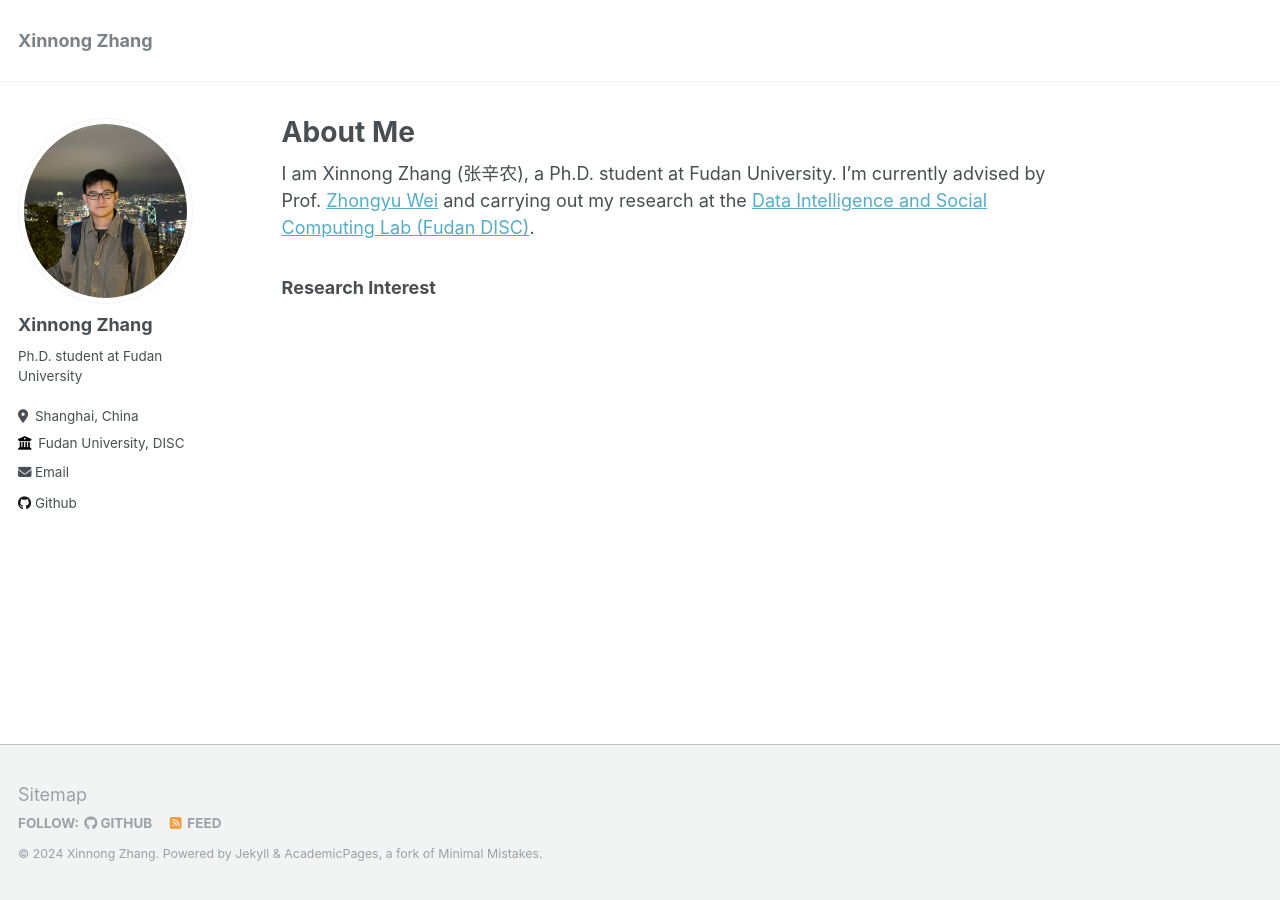
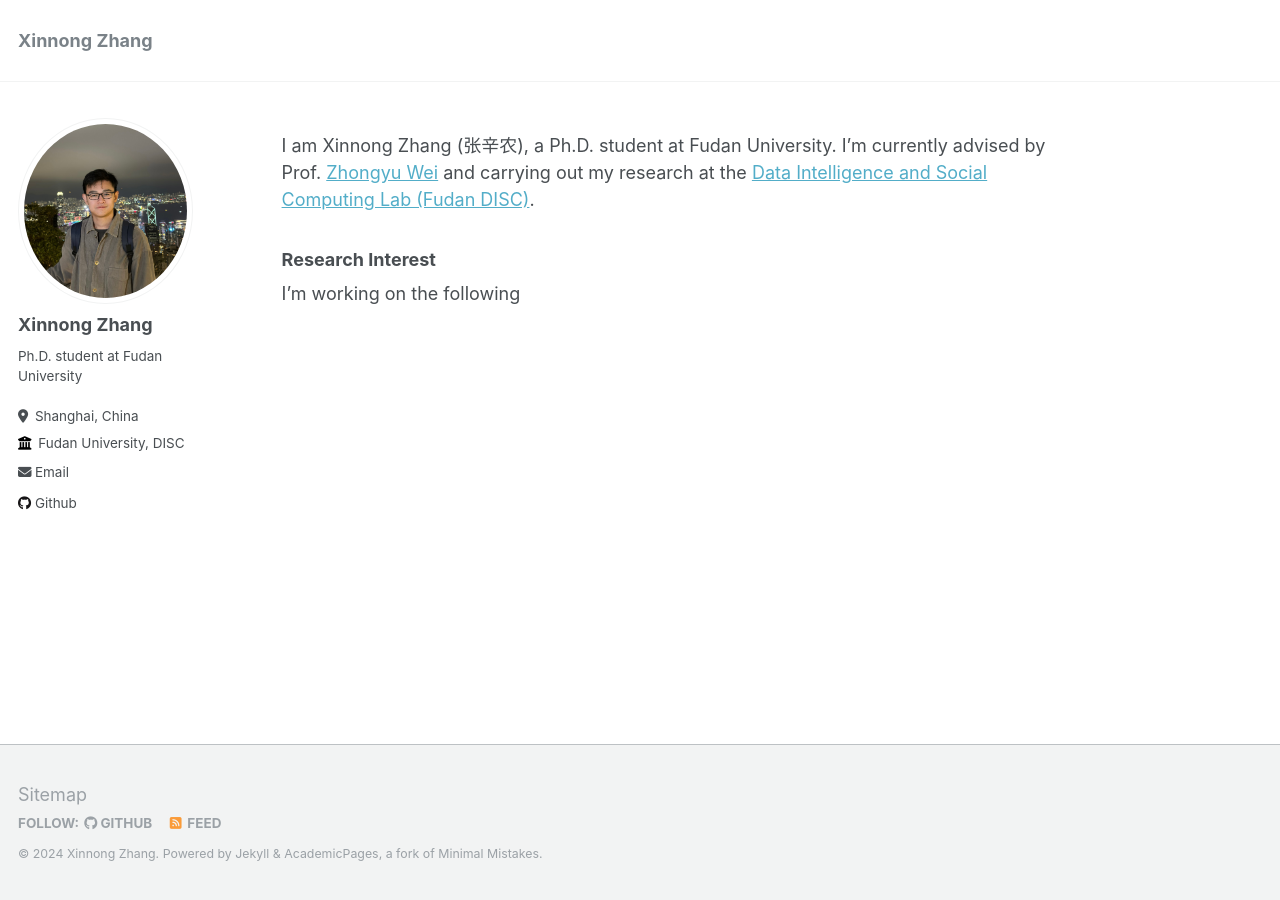
Before and after one commit to Lishi905/lishi905.github.io, a Jekyll site: the page built from _pages/about.md, in a window 1280 px wide. Built offline with Jekyll 4.4.1, drawn with Linux system fonts in a browser that asks for light colours.

Commit message:
Update about.md

```diff
--- a/_pages/about.md
+++ b/_pages/about.md
@@ -1,6 +1,6 @@
 ---
 permalink: /
-title: "About Me"
+title: ""
 author_profile: true
 redirect_from:
   - /about/
@@ -11,3 +11,4 @@ redirect_from:
 I am Xinnong Zhang (张辛农), a Ph.D. student at Fudan University. I'm currently advised by Prof. [Zhongyu Wei](http://www.fudan-disc.com/people/zywei) and carrying out my research at the [Data Intelligence and Social Computing Lab (Fudan DISC)](http://www.fudan-disc.com/).
 
 ### Research Interest
+I'm working on the following
```
